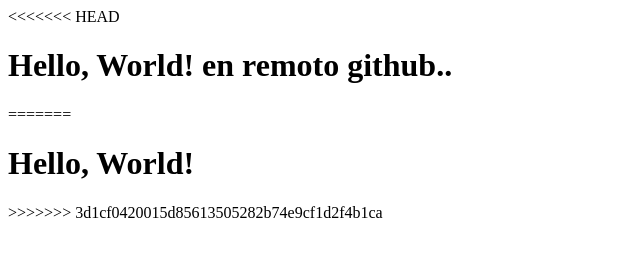
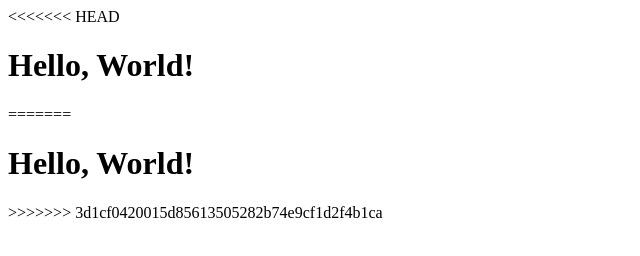
Before and after one commit to marceloguillermo/lab1, a plain HTML site: page index.html in a window 1280 px wide. Shown: the whole page, without its empty margins (0-640 px from the left). Drawn offline with Linux system fonts and the light colour scheme.

Commit message:
elimine cambio

```diff
--- a/index.html
+++ b/index.html
@@ -4,10 +4,10 @@
     <meta charset="UTF-8">
     <meta name="viewport" content="width=device-width, initial-scale=1.0">
 <<<<<<< HEAD
-    <title>Hello World en remoto.. github.</title>
+    <title>Hello World.</title>
 </head>
 <body>
-    <h1>Hello, World! en remoto github..</h1>
+    <h1>Hello, World!</h1>
 =======
     <title>Hello World</title>
 </head>
```
